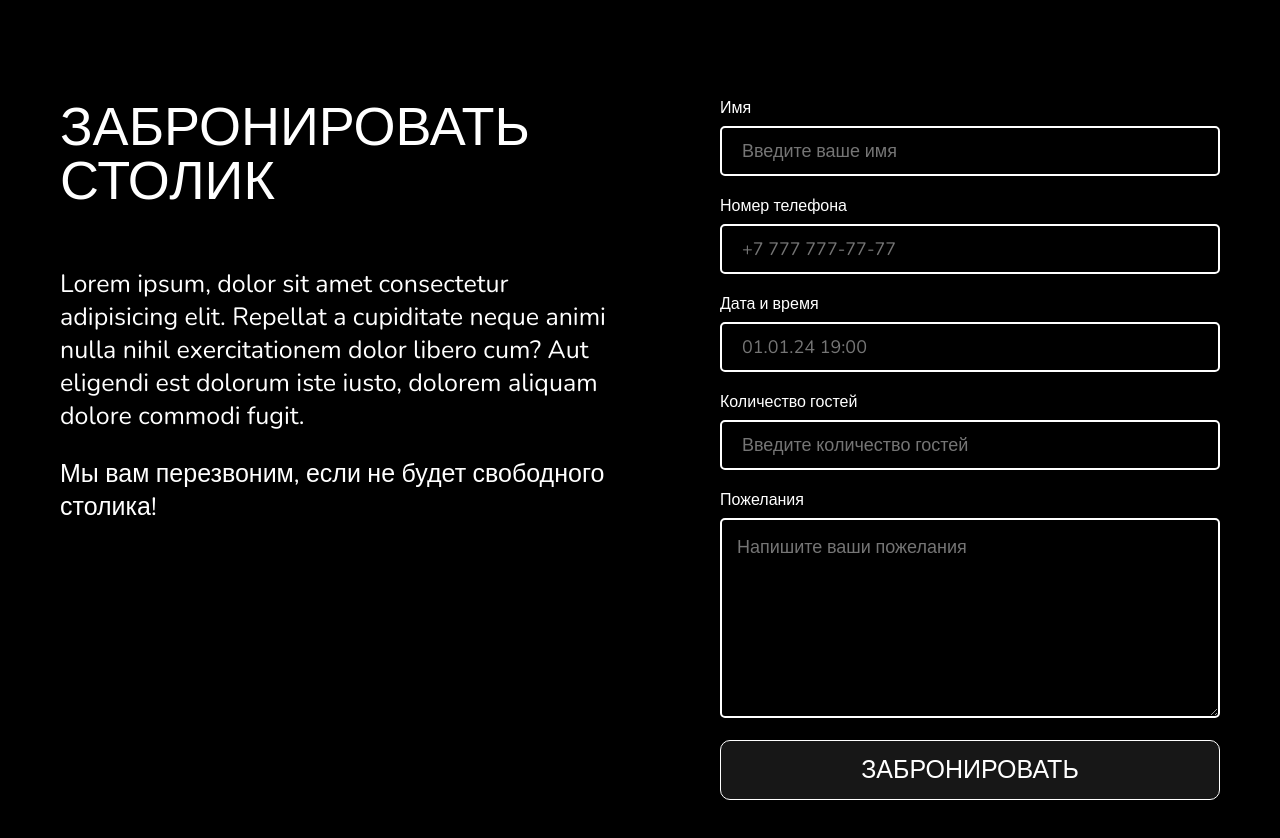
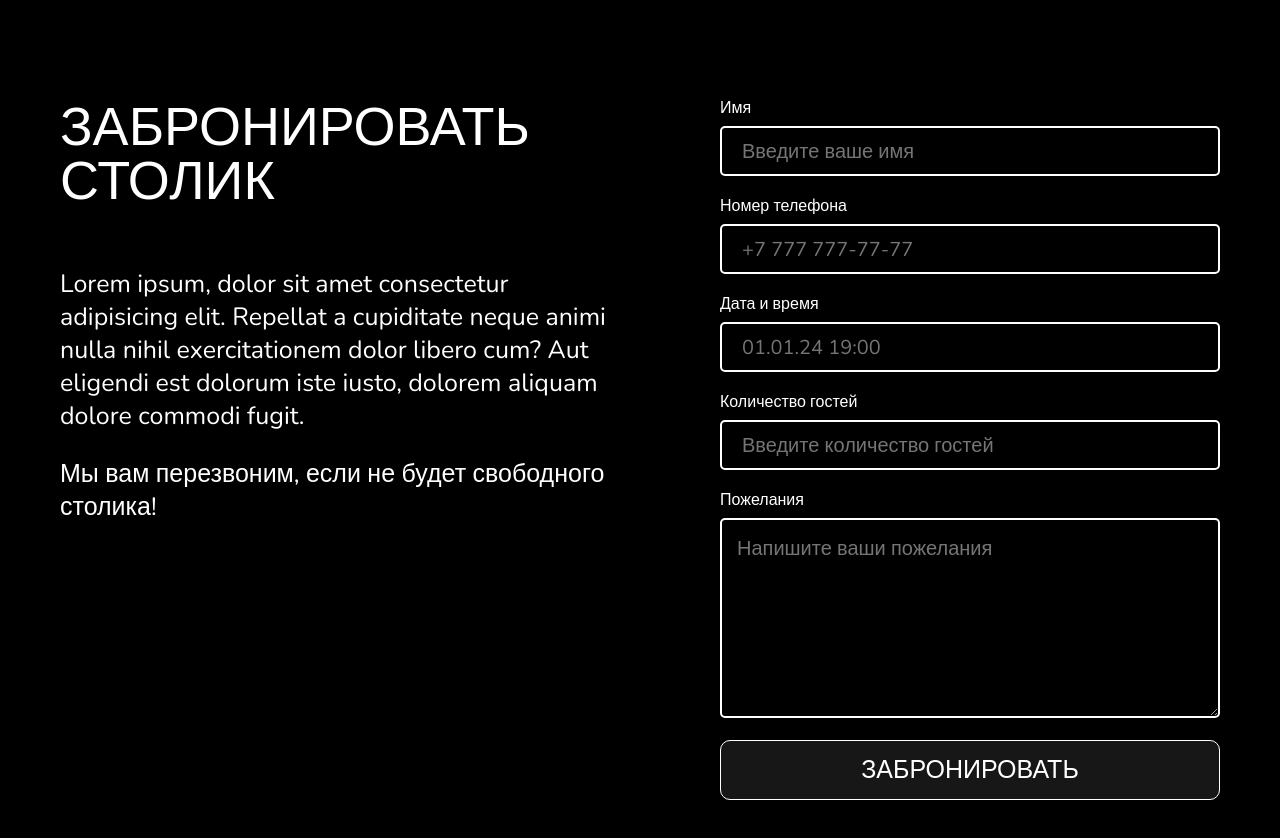
Before and after one commit to herenemy/Gorkiy_hookah.ru, a website built with Parcel: page index.html in a window 1280 px wide. Shown: the part 3240-4078 px from the top of the page. Built offline with nearby package versions, Linux system fonts and the light colour scheme; a web font is replaced by a local one.

Commit message:
font family for reservation

```diff
--- a/src/assets/css/reservation.css
+++ b/src/assets/css/reservation.css
@@ -55,7 +55,7 @@
 
 .book__title {
     margin-bottom: 60px;
-    font-family: var(--font-nasalization);
+    /* font-family: var(--font-nunito); */
     font-size: 54px;
     text-transform: uppercase;
 }
@@ -80,7 +80,7 @@
 }
 
 .input__book {
-    font-family: var(--font-nasalization);
+    font-family: var(--font-nunito);
     padding-left: 20px;
     display: block;
     width: 500px;
@@ -90,7 +90,7 @@
 
     background: transparent;
 
-    font-size: 18px;
+    font-size: 20px;
     color: #fff;
 }
 .input__book_text {
```
